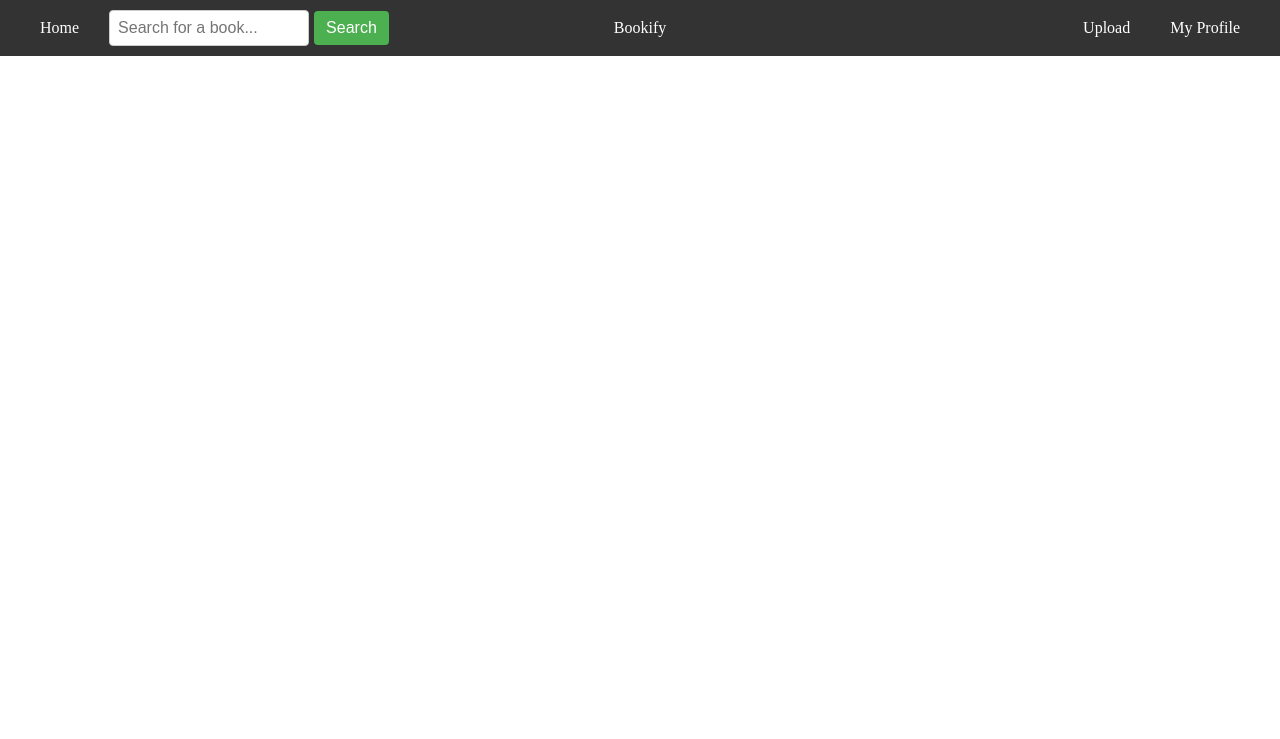
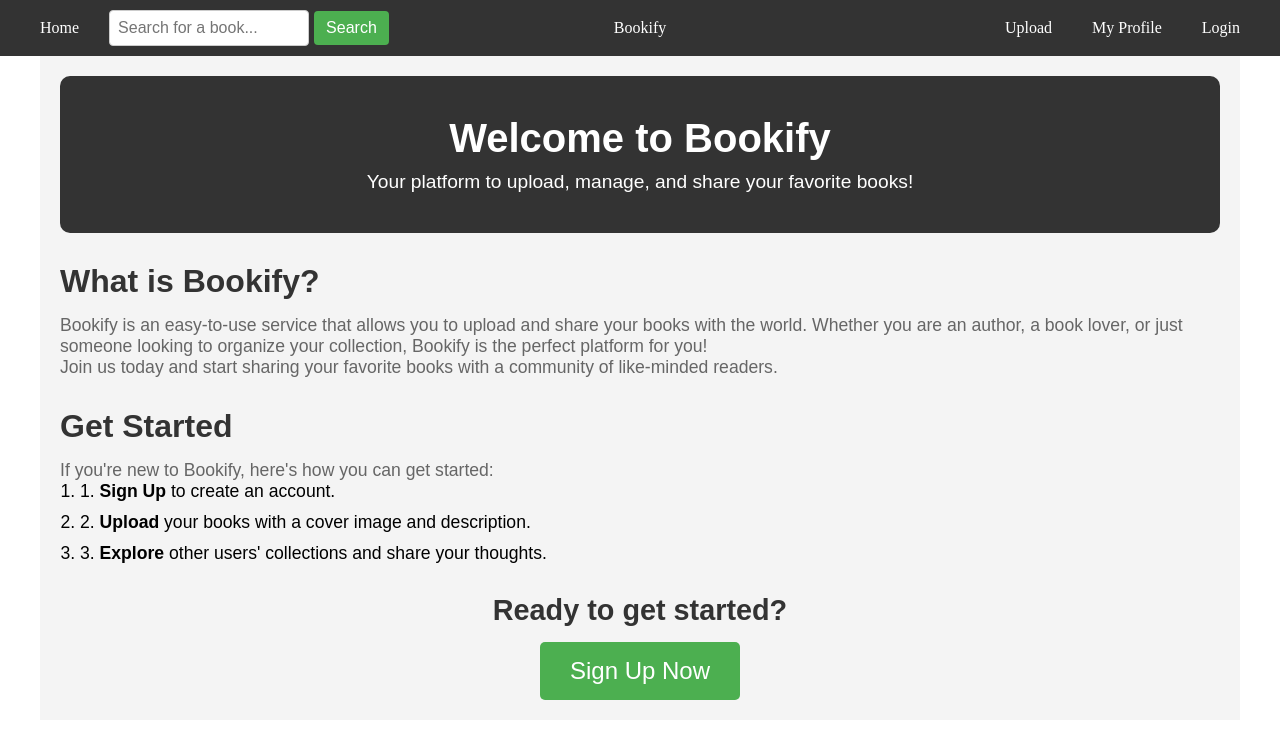
Before and after one commit to woozie-10/bookify, a Django app: page / in a window 1280 px wide. Shown: the top 739 px of the page. Run offline with Django 5.2, Linux system fonts and the light colour scheme.

Commit message:
added frontend for book

```diff
--- a/bookify/static/css/base.css
+++ b/bookify/static/css/base.css
@@ -76,7 +76,6 @@
 }
 
 
-/* Right section: Upload and My Profile */
 .nav-right {
     display: flex;
     align-items: center;
--- /dev/null
+++ b/bookify/static/css/index.css
@@ -0,0 +1,78 @@
+.index-container {
+    font-family: 'Arial', sans-serif;
+    padding: 20px;
+    background-color: #f4f4f4;
+    max-width: 1200px;
+    margin: 0 auto;
+}
+
+.index-header {
+    text-align: center;
+    background-color: #333;
+    color: white;
+    padding: 40px 20px;
+    border-radius: 10px;
+    margin-bottom: 30px;
+}
+
+.index-header h1 {
+    font-size: 2.5em;
+    margin-bottom: 10px;
+}
+
+.index-header p {
+    font-size: 1.2em;
+    margin-bottom: 0;
+}
+
+.service-info,
+.get-started {
+    margin-bottom: 30px;
+}
+
+h2 {
+    font-size: 2em;
+    color: #333;
+    margin-bottom: 15px;
+}
+
+h3 {
+    font-size: 1.8em;
+    color: #333;
+    margin-bottom: 15px;
+}
+
+.service-info p,
+.get-started p {
+    font-size: 1.1em;
+    color: #666;
+}
+
+.get-started ul {
+    list-style-type: decimal;
+    padding-left: 20px;
+}
+
+.get-started li {
+    font-size: 1.1em;
+    margin-bottom: 10px;
+}
+
+.cta {
+    text-align: center;
+}
+
+.cta-button {
+    display: inline-block;
+    padding: 15px 30px;
+    background-color: #4CAF50;
+    color: white;
+    text-decoration: none;
+    font-size: 1.5em;
+    border-radius: 5px;
+    transition: background-color 0.3s;
+}
+
+.cta-button:hover {
+    background-color: #45a049;
+}
--- a/bookify/templates/bookify/base.html
+++ b/bookify/templates/bookify/base.html
@@ -12,7 +12,7 @@
             <ul class="nav-links-left">
                 <li><a href={% url "index" %}>Home</a></li>
             </ul>
-            <form action="#" method="get" class="search-form">
+            <form action={% url "book_search" %} method="get" class="search-form">
                 <input type="text" name="q" placeholder="Search for a book..." class="search-input">
                 <button type="submit" class="search-button">Search</button>
             </form>
@@ -24,8 +24,14 @@
 
         <div class="nav-right">
             <ul class="nav-links-right">
-                <li><a href="#">Upload</a></li>
-                <li><a href="#">My Profile</a></li>
+                <li><a href={% url "book_upload" %}>Upload</a></li>
+                <li><a href={% url "my_profile" %}>My Profile</a></li>
+                {% if user.is_authenticated %}
+                    <li><a href="{% url 'user_logout' %}">Logout</a></li>
+                {% else %}
+                    <li><a href="{% url 'user_login' %}">Login</a></li>
+                {% endif %}
+
             </ul>
         </div>
     </nav>
--- a/bookify/templates/bookify/index.html
+++ b/bookify/templates/bookify/index.html
@@ -1,3 +1,34 @@
 {% extends "bookify/base.html" %}
+{% load static %}
+{% block title %}Bookify{% endblock %}
+{% block extra_css %}<link rel="stylesheet" href={% static "css/index.css" %}>{% endblock %}
 
-{% block title %}Bookify{% endblock %}
+{% block content %}
+<div class="index-container">
+    <header class="index-header">
+        <h1>Welcome to Bookify</h1>
+        <p>Your platform to upload, manage, and share your favorite books!</p>
+    </header>
+
+    <section class="service-info">
+        <h2>What is Bookify?</h2>
+        <p>Bookify is an easy-to-use service that allows you to upload and share your books with the world. Whether you are an author, a book lover, or just someone looking to organize your collection, Bookify is the perfect platform for you!</p>
+        <p>Join us today and start sharing your favorite books with a community of like-minded readers.</p>
+    </section>
+
+    <section class="get-started">
+        <h2>Get Started</h2>
+        <p>If you're new to Bookify, here's how you can get started:</p>
+        <ul>
+            <li>1. <strong>Sign Up</strong> to create an account.</li>
+            <li>2. <strong>Upload</strong> your books with a cover image and description.</li>
+            <li>3. <strong>Explore</strong> other users' collections and share your thoughts.</li>
+        </ul>
+    </section>
+
+    <section class="cta">
+        <h3>Ready to get started?</h3>
+        <a href="{% url 'user_register' %}" class="cta-button">Sign Up Now</a>
+    </section>
+</div>
+{% endblock %}
```
Also changed, not shown: bookify/static/css/book_detail.css (added, +44 -0 lines), bookify/static/css/book_search.css (added, +48 -0 lines), bookify/static/css/book_upload.css (added, +74 -0 lines), bookify/static/css/my_profile.css (added, +114 -0 lines), bookify/templates/bookify/book_detail.html (added, +18 -0 lines), bookify/templates/bookify/book_search.html (added, +24 -0 lines), bookify/templates/bookify/book_upload.html (added, +23 -0 lines), bookify/templates/bookify/my_profile.html (added, +40 -0 lines).
